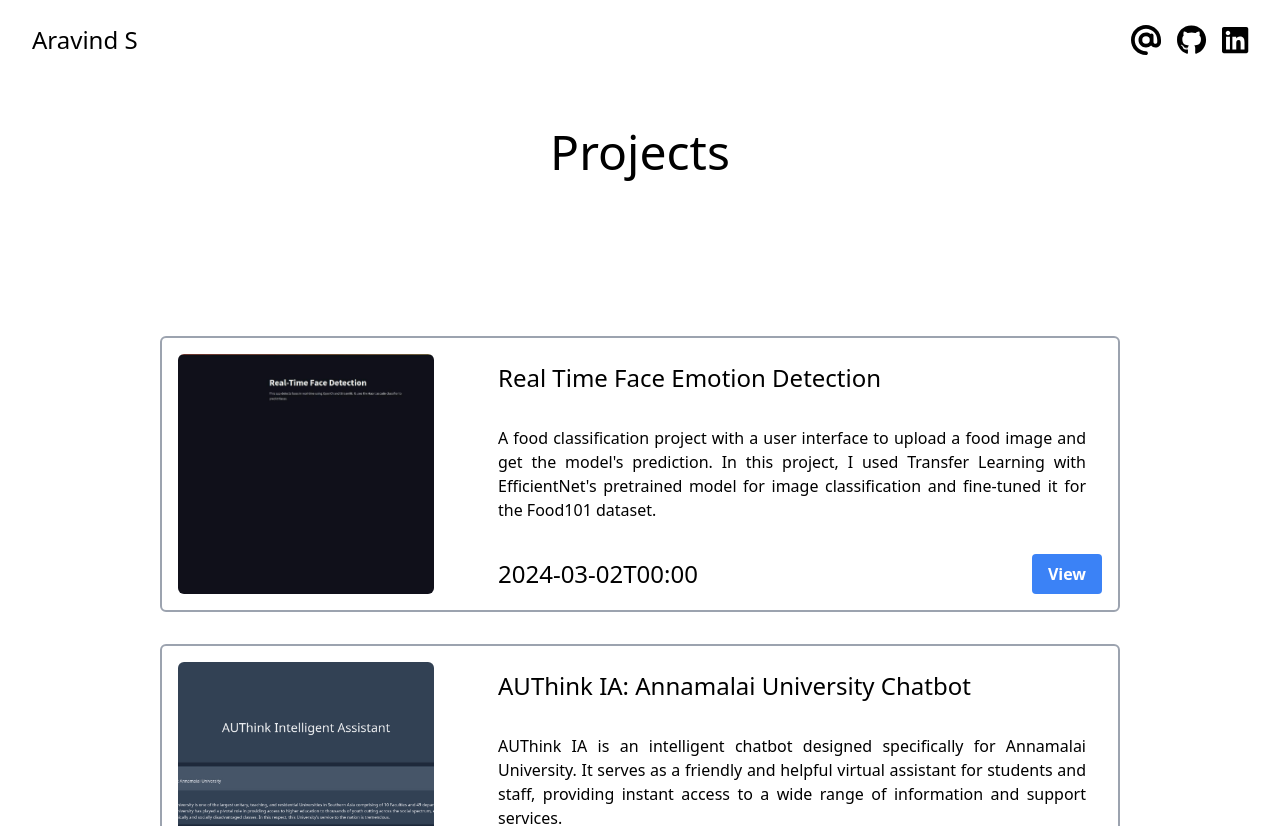
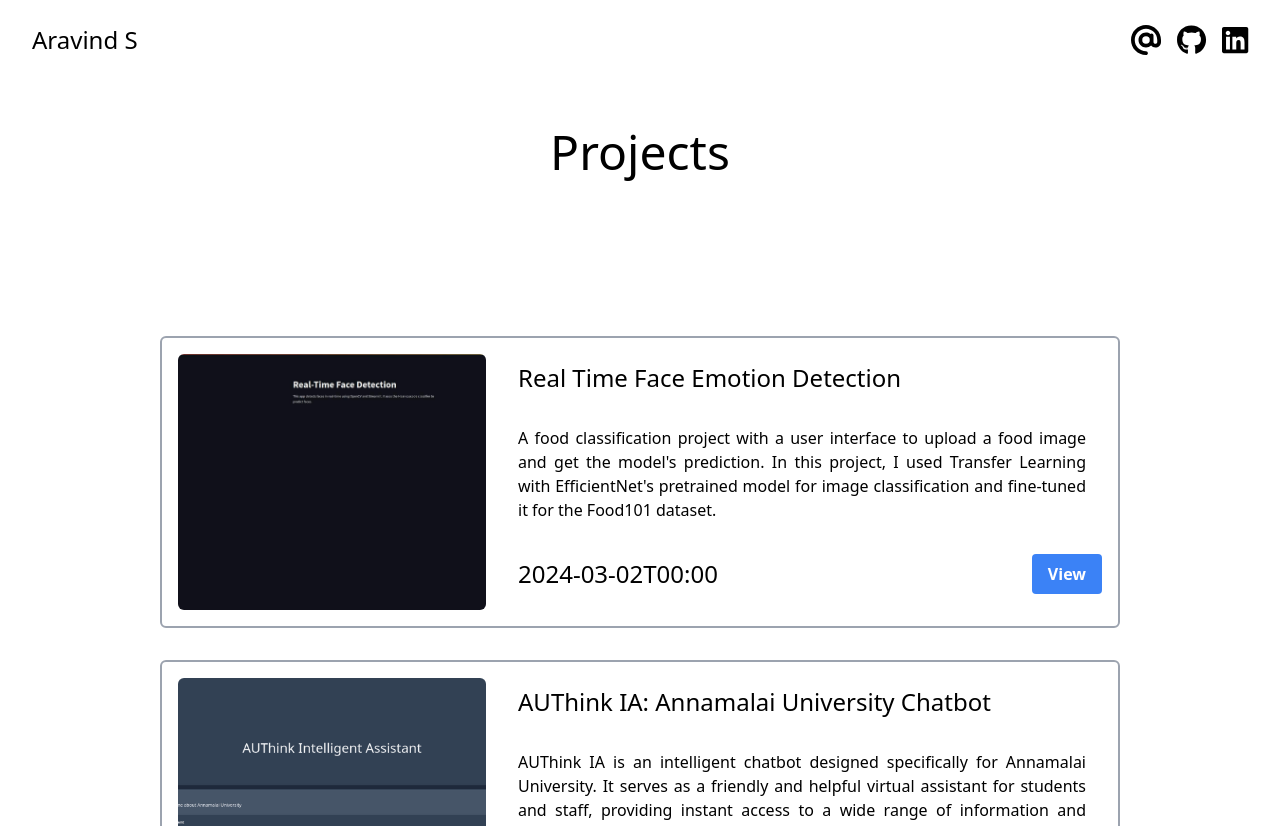
Before and after one commit to Aravind-SL/Personal_Portfolio_Website, a Svelte app: page /projects in a window 1280 px wide. Shown: the top 826 px of the page. Built offline with nearby package versions, Linux system fonts and the light colour scheme.

Commit message:
Added Links

```diff
--- a/src/routes/Certification.svelte
+++ b/src/routes/Certification.svelte
@@ -12,15 +12,19 @@
         <div class="flex flex-wrap justify-center">
             {#each certificates as certificate}
             <div class="rounded-md m-8 border-2 border-gray-400 max-w-sm">
-                <img src={certificate.image} alt="placeholder" class="w-full h-auto rounded-t-md">
+                <a href={certificate.url} target="_blank" rel="noopener noreferrer" class="block w-full h-auto rounded-t-md">
+                    <img src={certificate.image} alt="placeholder" class="w-full h-auto rounded-t-md">
+                </a>
                 <div class="p-4 bg-white rounded-b-md">
-                    <p class="text-center text-xl font-bold mb-4">{certificate.heading}</p>
+                    <a href={certificate.url} target="_blank" rel="noopener noreferrer">
+                        <p class="text-center text-xl font-bold mb-4">{certificate.heading}</p>
+                    </a>
                     <div class="flex justify-between">
                         <p>{certificate.issued_by}</p>
                         <p>{certificate.issued_on}</p>
                     </div>
                     <div class="flex flex-row-reverse mt-4">
-                        <button class="bg-blue-500 hover:bg-blue-700 text-white font-bold py-2 px-4 rounded" >
+                        <button class="bg-blue-500 hover:bg-blue-700 text-white font-bold py-2 px-4 rounded">
                             <a href={certificate.url} target="_blank" rel="noopener noreferrer" class="block w-full h-full">View</a>
                         </button>
                     </div>
--- a/src/routes/Home.svelte
+++ b/src/routes/Home.svelte
@@ -63,9 +63,13 @@
         <div class="flex flex-wrap justify-center">
           {#each projects as project}
           <div class="rounded-md m-8 border-2 border-gray-400 max-w-sm">
-            <img src={project.image} alt="placeholder" class="w-full h-48 object-cover rounded-t-md">
+            <a href={project.url} target="_blank" rel="noopener noreferrer" class="block w-full h-auto rounded-t-md">
+                <img src={project.image} alt="placeholder" class="w-full h-auto rounded-t-md">
+            </a>
             <div class="p-4 bg-white rounded-b-md">
-                <p class="text-center text-xl font-bold mb-4">{project.heading}</p>
+                <a href={project.url} target="_blank" rel="noopener noreferrer">
+                    <p class="text-center text-xl font-bold mb-4">{project.heading}</p>
+                </a>
                 <div class="flex flex-row justify-between mt-4">
                     <p class="">
                         {project.date}
@@ -93,15 +97,19 @@
     <div class="flex flex-wrap justify-center">
         {#each certificates as certificate}
         <div class="rounded-md m-8 border-2 border-gray-400 max-w-sm">
-            <img src={certificate.image} alt="placeholder" class="w-full h-auto rounded-t-md">
+            <a href={certificate.url} target="_blank" rel="noopener noreferrer" class="block w-full h-auto rounded-t-md">
+                <img src={certificate.image} alt="placeholder" class="w-full h-auto rounded-t-md">
+            </a>
             <div class="p-4 bg-white rounded-b-md">
-                <p class="text-center text-xl font-bold mb-4">{certificate.heading}</p>
+                <a href={certificate.url} target="_blank" rel="noopener noreferrer">
+                    <p class="text-center text-xl font-bold mb-4">{certificate.heading}</p>
+                </a>
                 <div class="flex justify-between">
                     <p>{certificate.issued_by}</p>
                     <p>{certificate.issued_on}</p>
                 </div>
                 <div class="flex flex-row-reverse mt-4">
-                    <button class="bg-blue-500 hover:bg-blue-700 text-white font-bold py-2 px-4 rounded" >
+                    <button class="bg-blue-500 hover:bg-blue-700 text-white font-bold py-2 px-4 rounded">
                         <a href={certificate.url} target="_blank" rel="noopener noreferrer" class="block w-full h-full">View</a>
                     </button>
                 </div>
--- a/src/routes/Project.svelte
+++ b/src/routes/Project.svelte
@@ -10,12 +10,20 @@
 <div class="flex justify-center items-start min-h-screen">
     <section class="px-8 mb-32">
         {#each projects as project}
-        <div class="flex flex-col lg:flex-row lg- p-4 rounded-md border-2 border-gray-400 w-sm my-8 lg:w-[60rem]">
-            <img src={project.image} alt="" class="w-full h-64 object-cover lg:w-64 lg:h-auto rounded-md mr-0 lg:mr-8 mb-4 lg:mb-0">
+        <div class="flex flex-col lg:flex-row lg:justify-around lg- p-4 rounded-md border-2 border-gray-400 w-sm my-8 lg:w-[60rem]">
+            <div class="basis-1/3 ">
+                <a href={project.url} target="_blank" rel="noopener noreferrer">
+                    <img src={project.image} alt="" class="w-full h-64 object-cover lg:w-auto lg:h-64 rounded-md mb-4 lg:mb-0">
+                </a>
+
+            </div>
+            <div class="basis-2/3">
                 <div class="flex flex-col">
+                    <a href={project.url} target="_blank" rel="noopener noreferrer">
                         <p class="mt-8 ml-0 lg:ml-8 lg:mt-2 text-2xl text-center lg:text-left">
                             {project.heading}
                         </p>
+                    </a>
                     <p class="mt-8 ml-0 mr-0 lg:ml-8 lg:mr-4 text-base text-justify ">
                         {project.description}
                     </p>
@@ -29,6 +37,7 @@
                     </div>
                 </div>
             </div>
+        </div>
         {/each}
     </section>
 </div>
```
Lines whose indentation alone changed are shown as unchanged.
